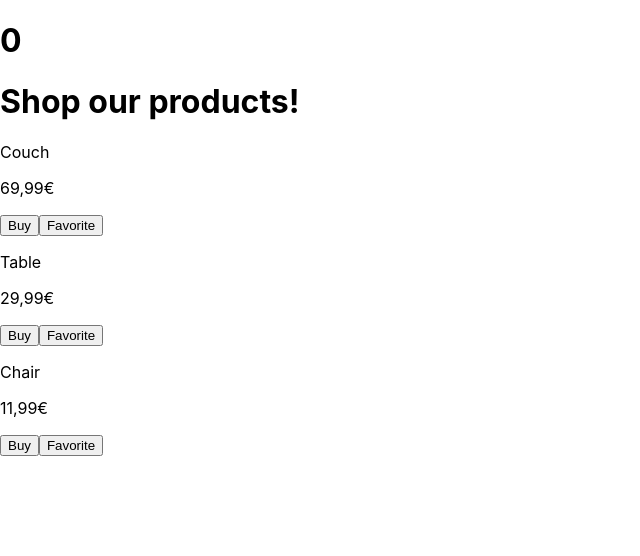
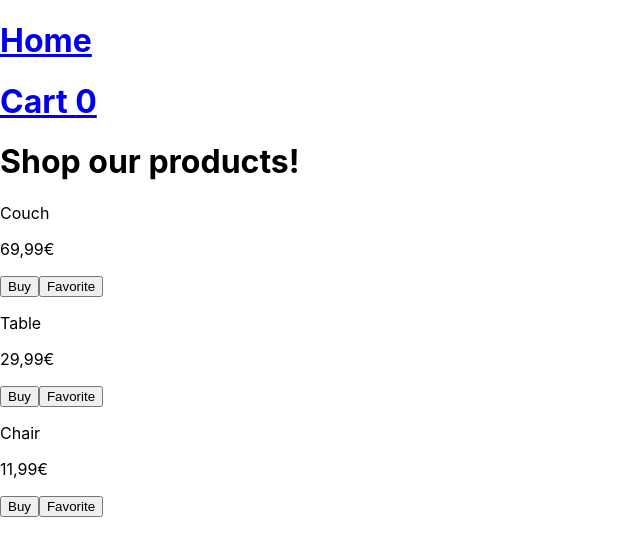
Before and after one commit to chrisalxlng/sneakr., a React (Create React App) app: page / in a window 1280 px wide. Shown: the top 556 px of the page, without its empty margins (0-640 px from the left). Built offline with nearby package versions, Linux system fonts and the light colour scheme.

Commit message:
implemented Routing between content pages

```diff
--- a/package.json
+++ b/package.json
@@ -8,6 +8,7 @@
     "@testing-library/user-event": "^7.2.1",
     "react": "^16.13.1",
     "react-dom": "^16.13.1",
+    "react-router-dom": "^5.2.0",
     "react-scripts": "3.4.1"
   },
   "scripts": {
--- a/src/App.js
+++ b/src/App.js
@@ -2,6 +2,7 @@ import React, { Component } from "react";
 import Navbar from "./components/Navbar";
 import Content from "./components/Content";
 import products from "./data/products.json";
+import { HashRouter } from "react-router-dom";
 
 class App extends Component {
     state = {};
@@ -37,6 +38,7 @@ class App extends Component {
 
         return (
             <div className="App">
+                <HashRouter>
                     <Navbar
                         itemsBought={products
                             .map((item) => item.quantity)
@@ -47,6 +49,7 @@ class App extends Component {
                         onBuy={this.handleBuy}
                         onFavorite={this.handleFavorite}
                     />
+                </HashRouter>
             </div>
         );
     }
--- a/src/components/Content.jsx
+++ b/src/components/Content.jsx
@@ -1,16 +1,25 @@
 import React from "react";
-import CardContainer from "./ProductCardContainer";
+import { Route } from "react-router-dom";
+import Home from "./Home";
+import ShoppingCart from "./ShoppingCart";
 
 function Content(props) {
     const { products, onBuy, onFavorite } = props;
 
     return (
         <div>
-            <CardContainer
-                products={products}
-                onBuy={onBuy}
-                onFavorite={onFavorite}
+            <Route
+                exact
+                path="/"
+                component={() => (
+                    <Home
+                        products={products}
+                        onBuy={onBuy}
+                        onFavorite={onFavorite}
+                    />
+                )}
             />
+            <Route path="/cart" component={ShoppingCart} />
         </div>
     );
 }
--- /dev/null
+++ b/src/components/Home.jsx
@@ -0,0 +1,18 @@
+import React from "react";
+import ProductCardContainer from "./ProductCardContainer";
+
+function Home(props) {
+    const { products, onBuy, onFavorite } = props;
+
+    return (
+        <div>
+            <ProductCardContainer
+                products={products}
+                onBuy={onBuy}
+                onFavorite={onFavorite}
+            />
+        </div>
+    );
+}
+
+export default Home;
--- a/src/components/Navbar.jsx
+++ b/src/components/Navbar.jsx
@@ -1,9 +1,15 @@
 import React from "react";
+import { NavLink } from "react-router-dom";
 
 function Navbar(props) {
     return (
         <div>
-            <h1>{props.itemsBought}</h1>
+            <h1>
+                <NavLink to="/">Home</NavLink>
+            </h1>
+            <h1>
+                <NavLink to="cart">Cart {props.itemsBought}</NavLink>
+            </h1>
         </div>
     );
 }
--- /dev/null
+++ b/src/components/ShoppingCart.jsx
@@ -0,0 +1,13 @@
+import React from "react";
+
+function ShoppingCart(props) {
+    const { products, onBuy, onFavorite } = props;
+
+    return (
+        <div>
+            <h1>Shopping Cart</h1>
+        </div>
+    );
+}
+
+export default ShoppingCart;
```
Also changed, not shown: 1 other file (tests, documents, lock files or other folders). Lines whose indentation alone changed are shown as unchanged.
